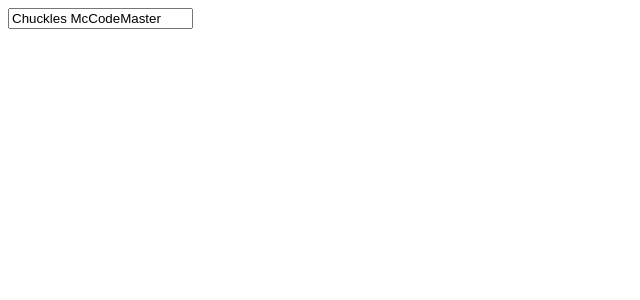
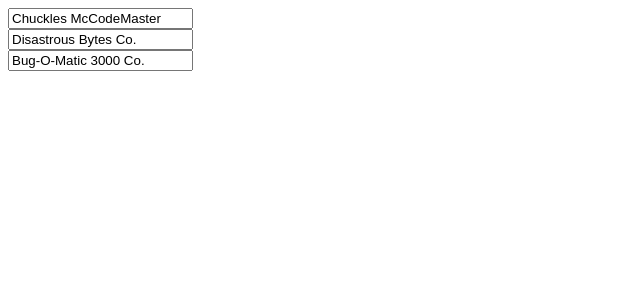
Before and after one commit to cagatay-usta/curriculum-vitae, a React (Create React App) app: page / in a window 1280 px wide. Shown: the top 300 px of the page, without its empty margins (0-640 px from the left). Built offline with nearby package versions, Linux system fonts and the light colour scheme.

Commit message:
add iterable states as props

```diff
--- a/src/App.js
+++ b/src/App.js
@@ -56,6 +56,7 @@ class App extends Component {
   }
 
   onChangeHandler(e) {
+    // TODO: set logic for multiple or none state items like work and education
     const category = e.target.getAttribute("data-category");
     const field = e.target.getAttribute("data-field");
     this.setState({
@@ -71,7 +72,9 @@ class App extends Component {
   render() {
     return (
       <InputForm
-        fullName={this.state.personal.fullName}
+        personal={this.state.personal}
+        work={this.state.work}
+        education={this.state.education}
         handler={this.onChangeHandler}
       />
     );
--- a/src/components/inputForm.js
+++ b/src/components/inputForm.js
@@ -10,17 +10,34 @@ class InputForm extends Component {
   }
 
   render() {
-    const { fullName, handler } = this.props;
+    const { personal, work, education, handler } = this.props;
     return (
       <>
         <InputField
           placeholder="full name"
-          value={fullName}
+          value={personal.fullName}
           onChange={handler}
           fieldId="full-name"
           category="personal"
           field="fullName"
         />
+
+        <div id="work-input-container">
+          {work.map((item, index) => {
+            return (
+              <div key={index}>
+                <InputField
+                  placeholder="company"
+                  value={item.company}
+                  onChange={handler}
+                  fieldId={`company${index}`}
+                  category="personal"
+                  field="fullName"
+                />
+              </div>
+            );
+          })}
+        </div>
       </>
     );
   }
```
